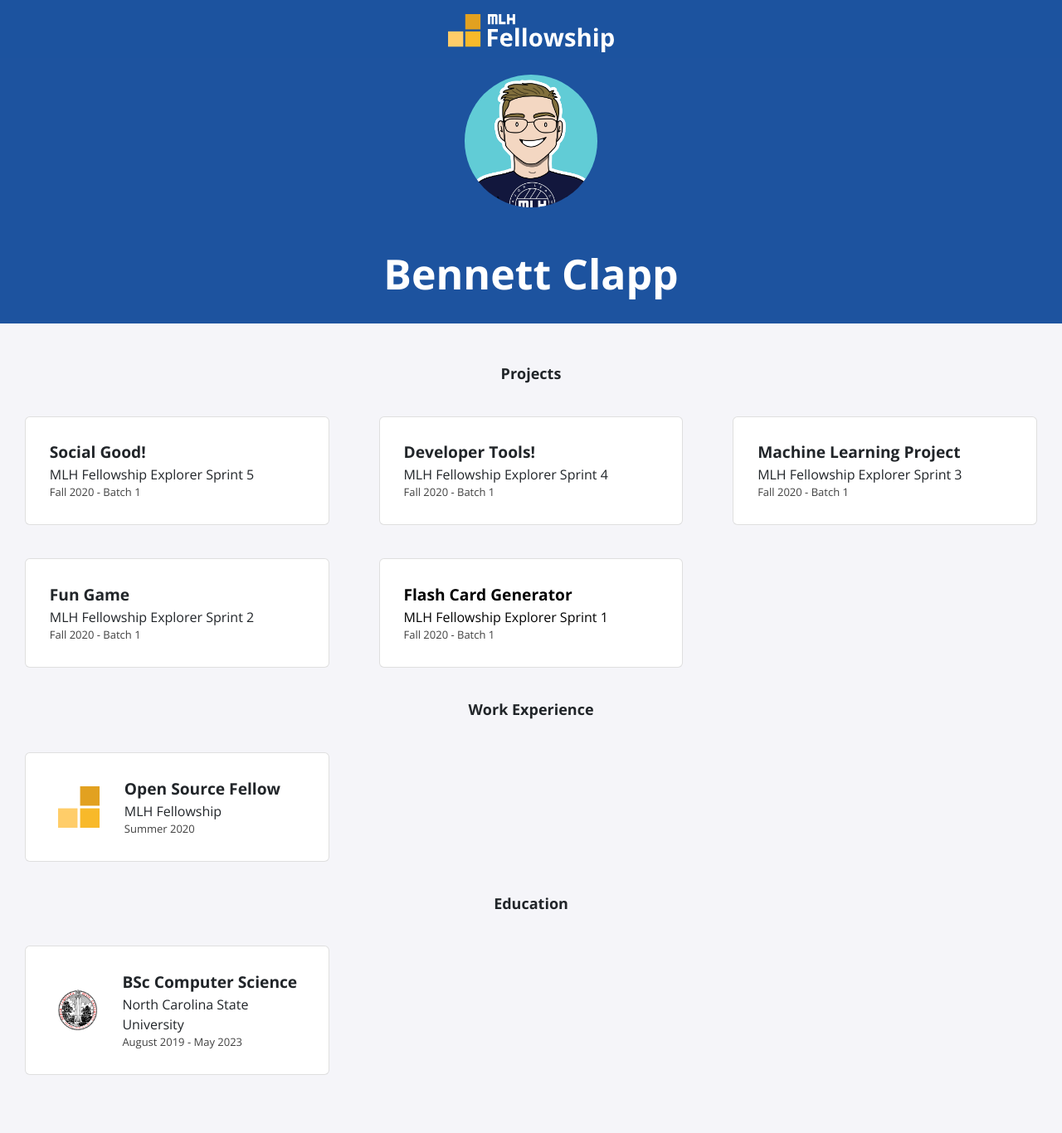
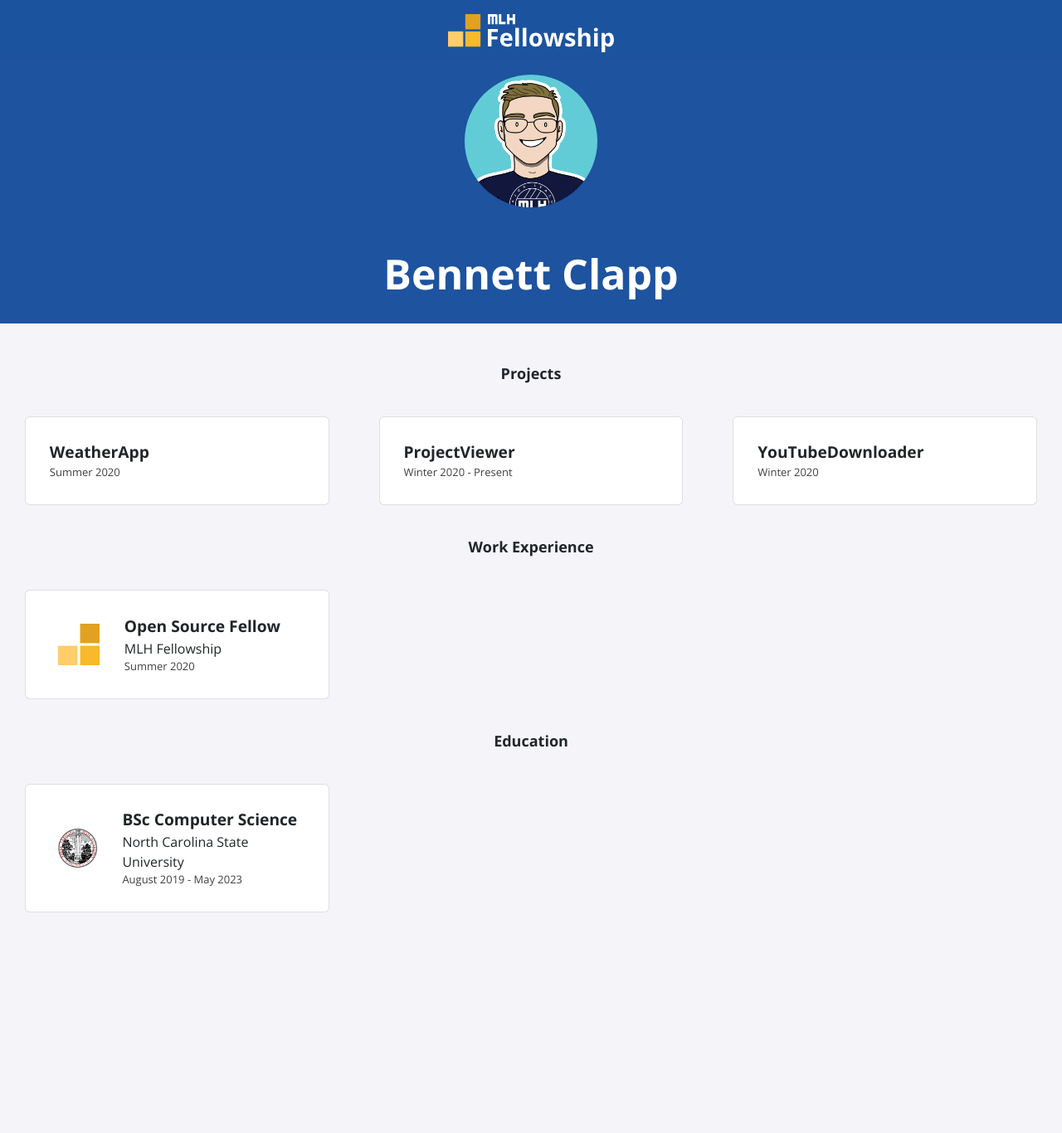
Before and after one commit to Beclapp/Beclapp.github.io, a Jekyll site: the page built from index.html, in a window 1280 px wide. Shown: the whole page at 83% size. Built offline with Jekyll 4.4.1, drawn with Linux system fonts in a browser that asks for light colours; nearby versions of some CDN libraries; after the commit the page ends 1170 px from its top, so only the background shows below that.

Commit message:
Updated projects.yml

```diff
--- a/_data/projects.yml
+++ b/_data/projects.yml
@@ -1,20 +1,8 @@
-- title: Social Good!
-  event: MLH Fellowship Explorer Sprint 5
-  date: Fall 2020 - Batch 1
+- title: WeatherApp
+  date: Summer 2020
 
-- title: Developer Tools!
-  event: MLH Fellowship Explorer Sprint 4
-  date: Fall 2020 - Batch 1
+- title: ProjectViewer
+  date: Winter 2020 - Present
 
-- title: Machine Learning Project
-  event: MLH Fellowship Explorer Sprint 3
-  date: Fall 2020 - Batch 1
-
-- title: Fun Game
-  event: MLH Fellowship Explorer Sprint 2
-  date: Fall 2020 - Batch 1
-
-- title: Flash Card Generator
-  event: MLH Fellowship Explorer Sprint 1
-  date: Fall 2020 - Batch 1
-  page-name: sprint1
+- title: YouTubeDownloader
+  date: Winter 2020
```
